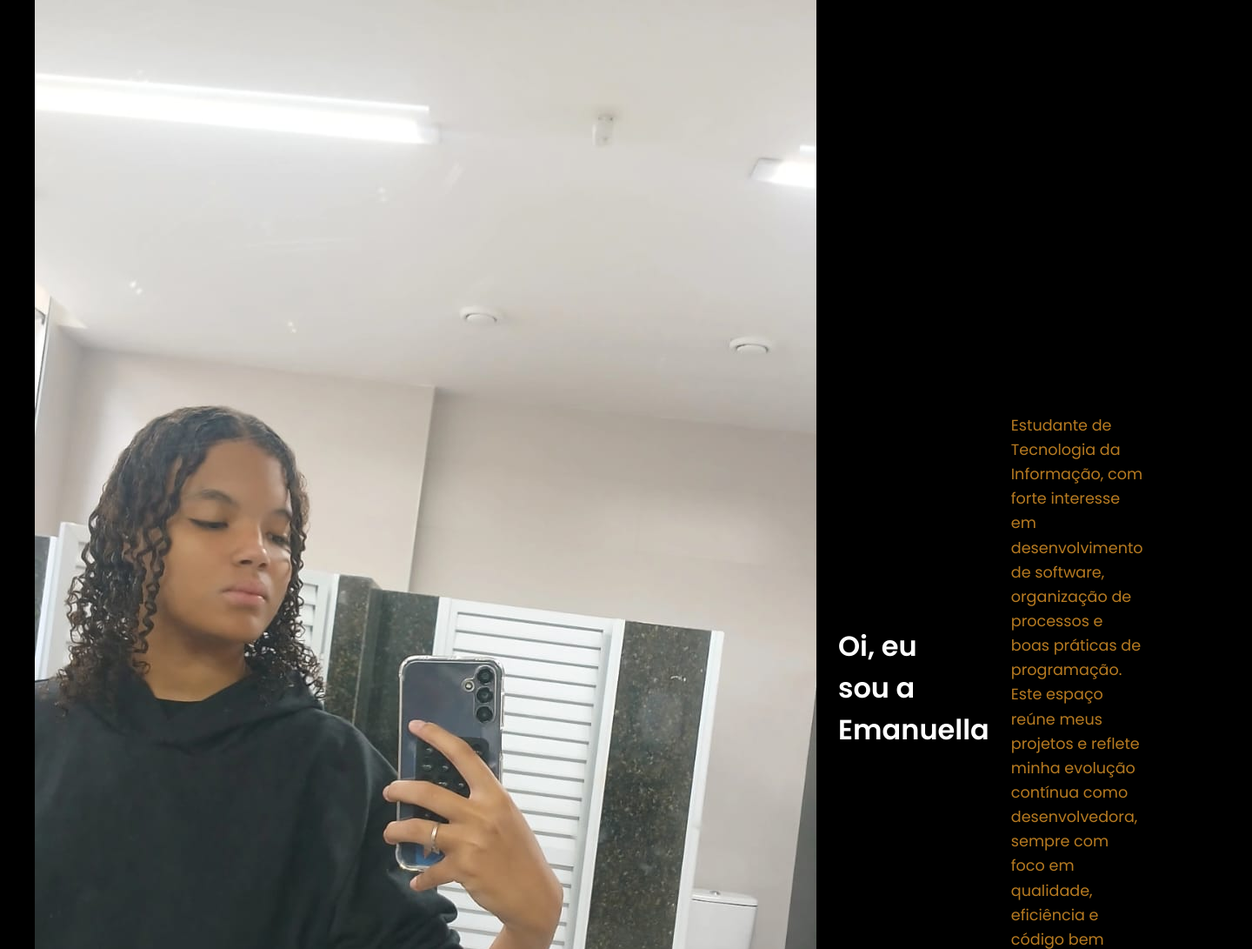
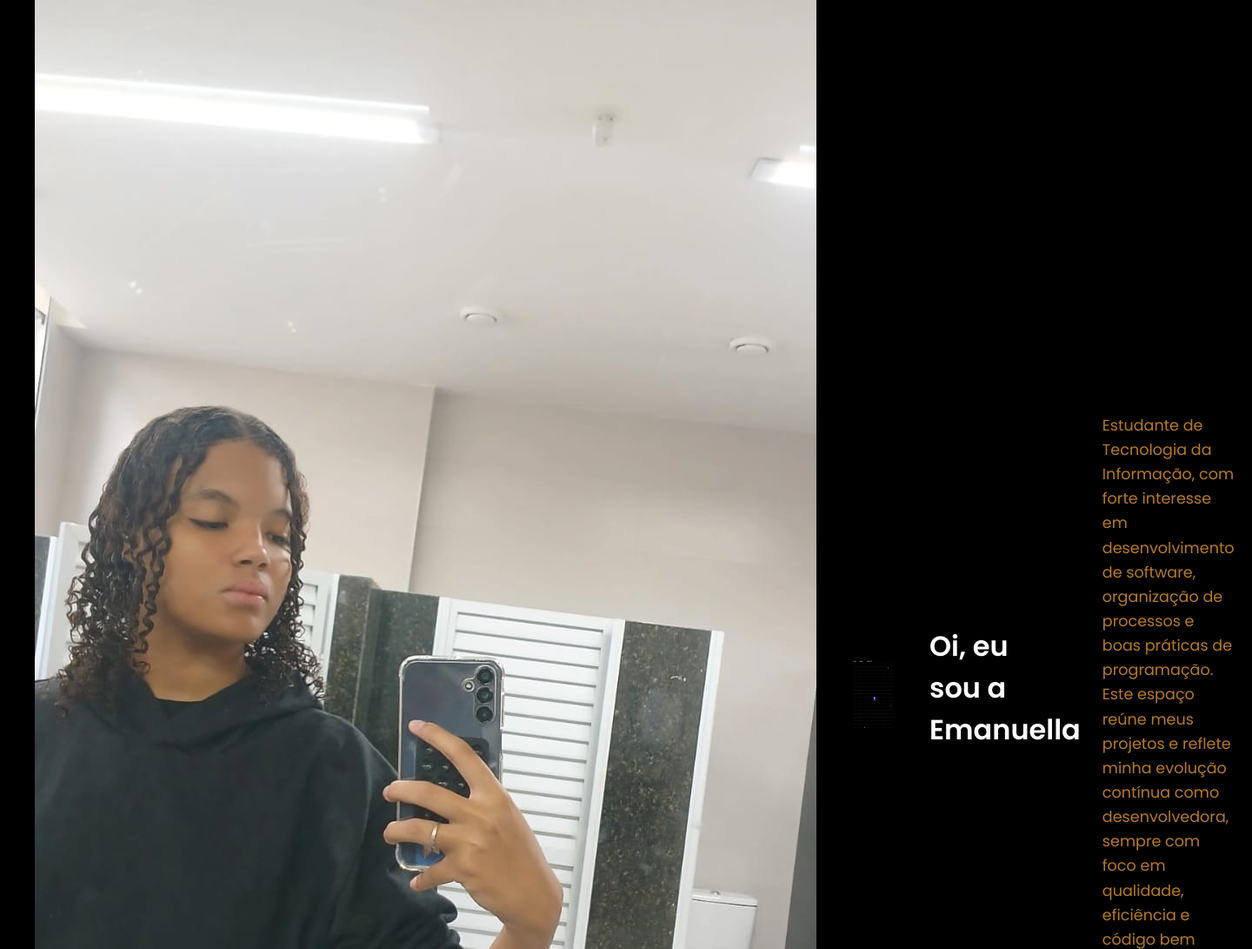
Before and after one commit to eaemanu027/portifolio, a Flask app: page / in a window 1440 px wide. Shown: the part 140-1231 px from the top of the page at 87% size. Run offline with Flask 3, Linux system fonts and the light colour scheme.

Commit message:
Update index.html

```diff
--- a/templates/index.html
+++ b/templates/index.html
@@ -5,6 +5,7 @@
 {% block content %}
 <section class="hero">
     <img src=" {{ url_for('static', filename='img/foto.jpeg') }}" class="foto">
+     <img src=" {{ url_for('static', filename='img/Gravando.gif') }}" class="cobrinha">
     <h2>Oi, eu sou&nbsp;a Emanuella</h2>
     <p>
         Estudante de Tecnologia da Informação, com forte interesse em desenvolvimento de software, organização de processos e boas práticas de programação. Este espaço reúne meus projetos e reflete minha evolução contínua como desenvolvedora, sempre com foco em qualidade, eficiência e código bem estruturado.
```
